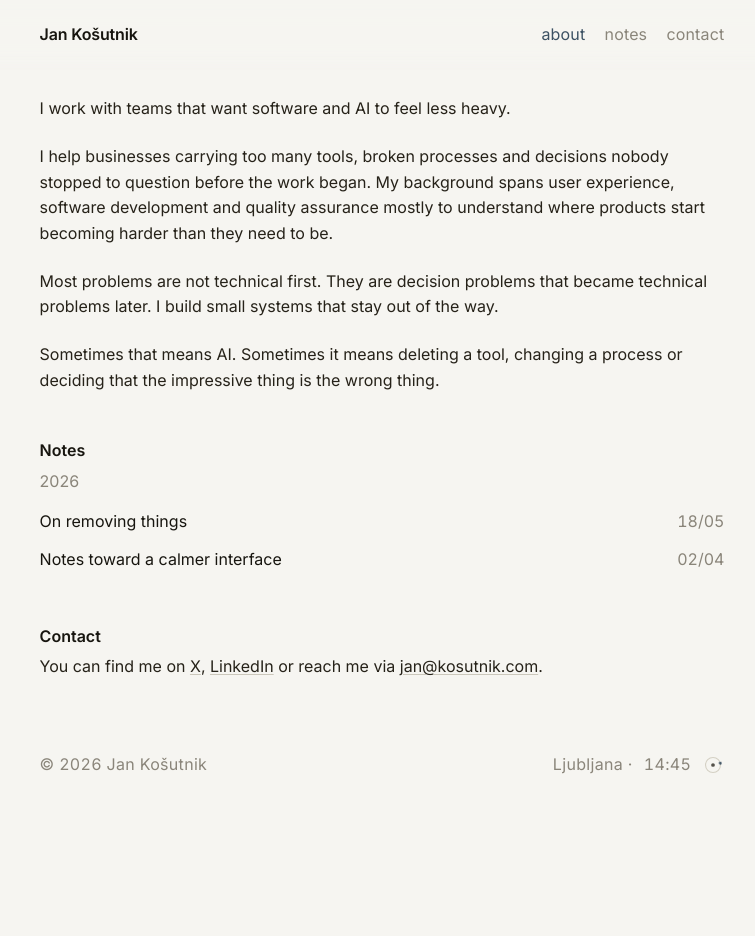
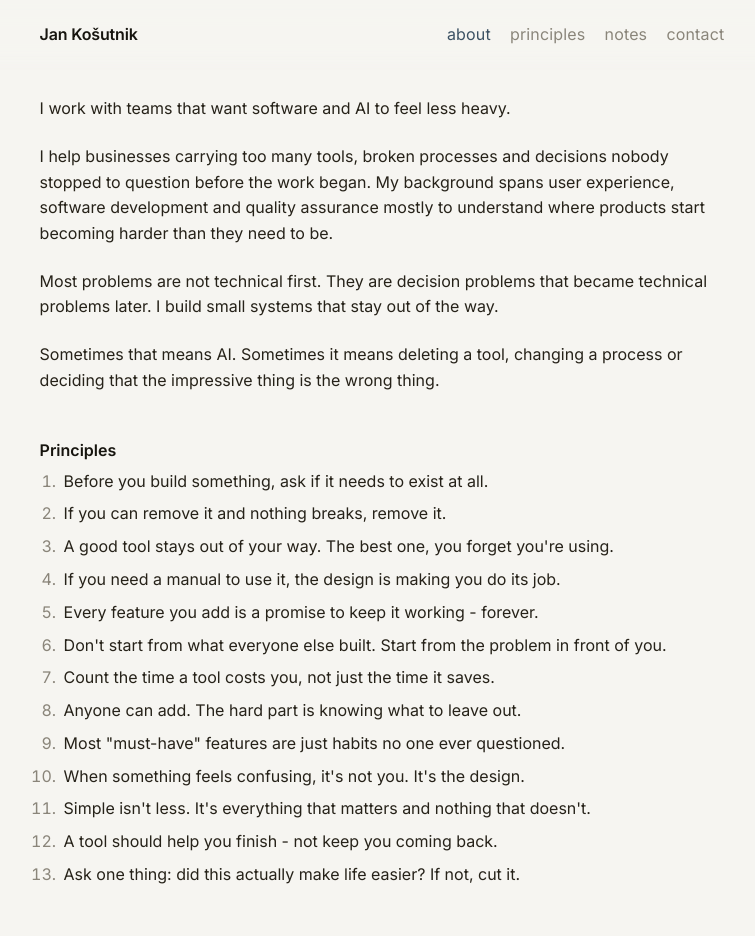
Before and after one commit to JanKosutnik/Kosutnik, a Next.js app: page / in a window 1280 px wide. Shown: the top 936 px of the page, without its empty margins (50-805 px from the left). Before the commit the page ends 822 px from the top, so only its background shows below. Built offline with nearby package versions, Linux system fonts and the light colour scheme.

Commit message:
Add principles section

```diff
--- a/app/globals.css
+++ b/app/globals.css
@@ -147,6 +147,22 @@ a.back-link:hover {
   color: var(--accent);
 }
 
+.principles ol {
+  margin: 0;
+  padding-left: 1.3rem;
+}
+
+.principles li {
+  padding-left: 0.2rem;
+  margin-bottom: 0.45rem;
+  color: #262219;
+}
+
+.principles li::marker {
+  color: var(--faint);
+  font-variant-numeric: tabular-nums;
+}
+
 .writing .year {
   margin-bottom: 0.5rem;
   color: var(--faint);
--- a/app/page.jsx
+++ b/app/page.jsx
@@ -1,6 +1,22 @@
 import Link from "next/link";
 import SiteShell from "@/components/SiteShell";
 import { getWriting } from "@/lib/writing";
+
+const principles = [
+  "Before you build something, ask if it needs to exist at all.",
+  "If you can remove it and nothing breaks, remove it.",
+  "A good tool stays out of your way. The best one, you forget you're using.",
+  "If you need a manual to use it, the design is making you do its job.",
+  "Every feature you add is a promise to keep it working - forever.",
+  "Don't start from what everyone else built. Start from the problem in front of you.",
+  "Count the time a tool costs you, not just the time it saves.",
+  "Anyone can add. The hard part is knowing what to leave out.",
+  "Most \"must-have\" features are just habits no one ever questioned.",
+  "When something feels confusing, it's not you. It's the design.",
+  "Simple isn't less. It's everything that matters and nothing that doesn't.",
+  "A tool should help you finish - not keep you coming back.",
+  "Ask one thing: did this actually make life easier? If not, cut it."
+];
 
 function getWritingGroups(items) {
   return items.reduce((groups, item) => {
@@ -46,6 +62,15 @@ export default function Home() {
         </p>
       </section>
 
+      <section id="principles" className="principles">
+        <h2>Principles</h2>
+        <ol>
+          {principles.map((principle) => (
+            <li key={principle}>{principle}</li>
+          ))}
+        </ol>
+      </section>
+
       <section id="notes" className="writing">
         <h2>Notes</h2>
         <div className="writing-table">
--- a/components/HeaderNav.jsx
+++ b/components/HeaderNav.jsx
@@ -4,6 +4,7 @@ import { useEffect, useState } from "react";
 
 const links = [
   { href: "/#about", label: "about", id: "about" },
+  { href: "/#principles", label: "principles", id: "principles" },
   { href: "/#notes", label: "notes", id: "notes" },
   { href: "/#contact", label: "contact", id: "contact" }
 ];
```
